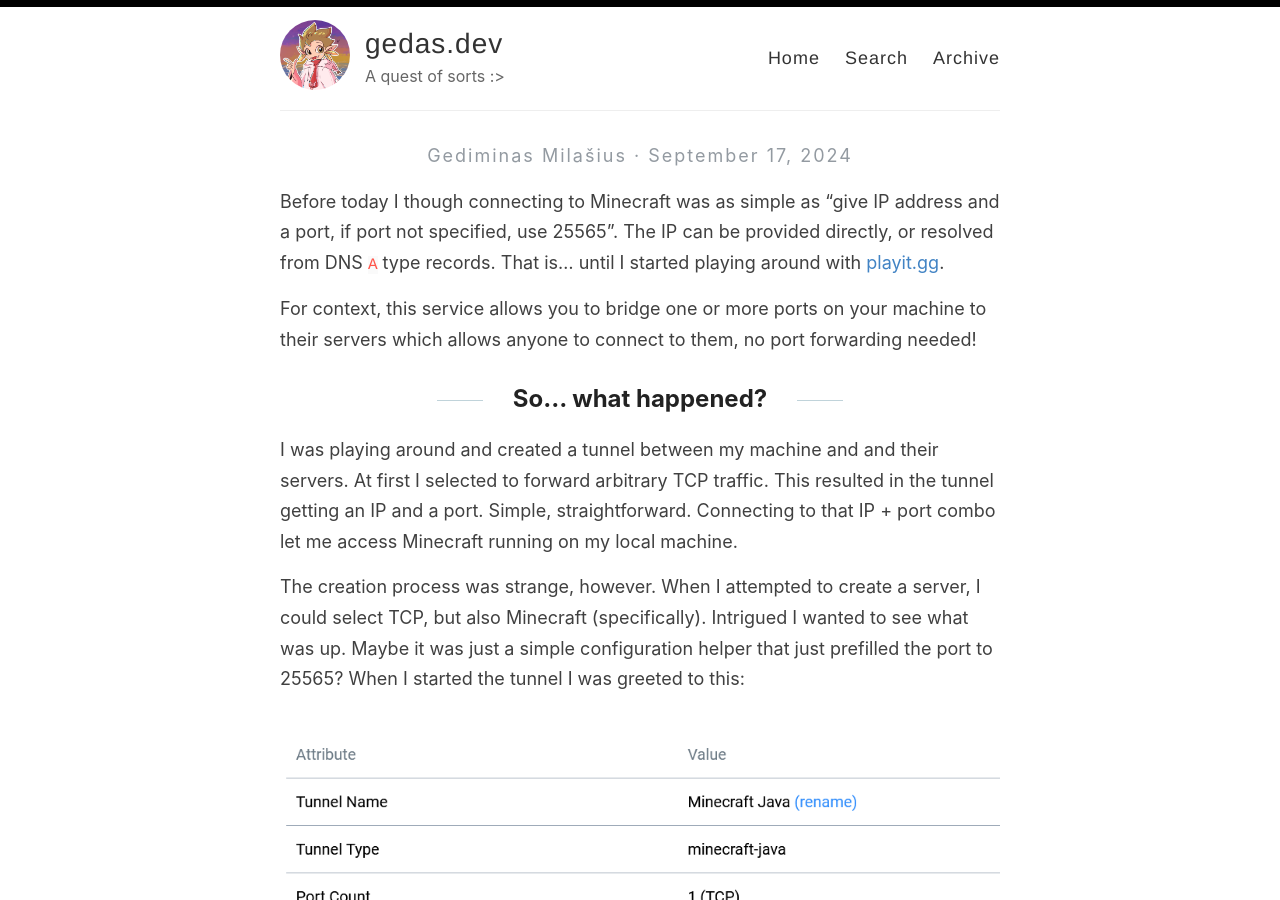
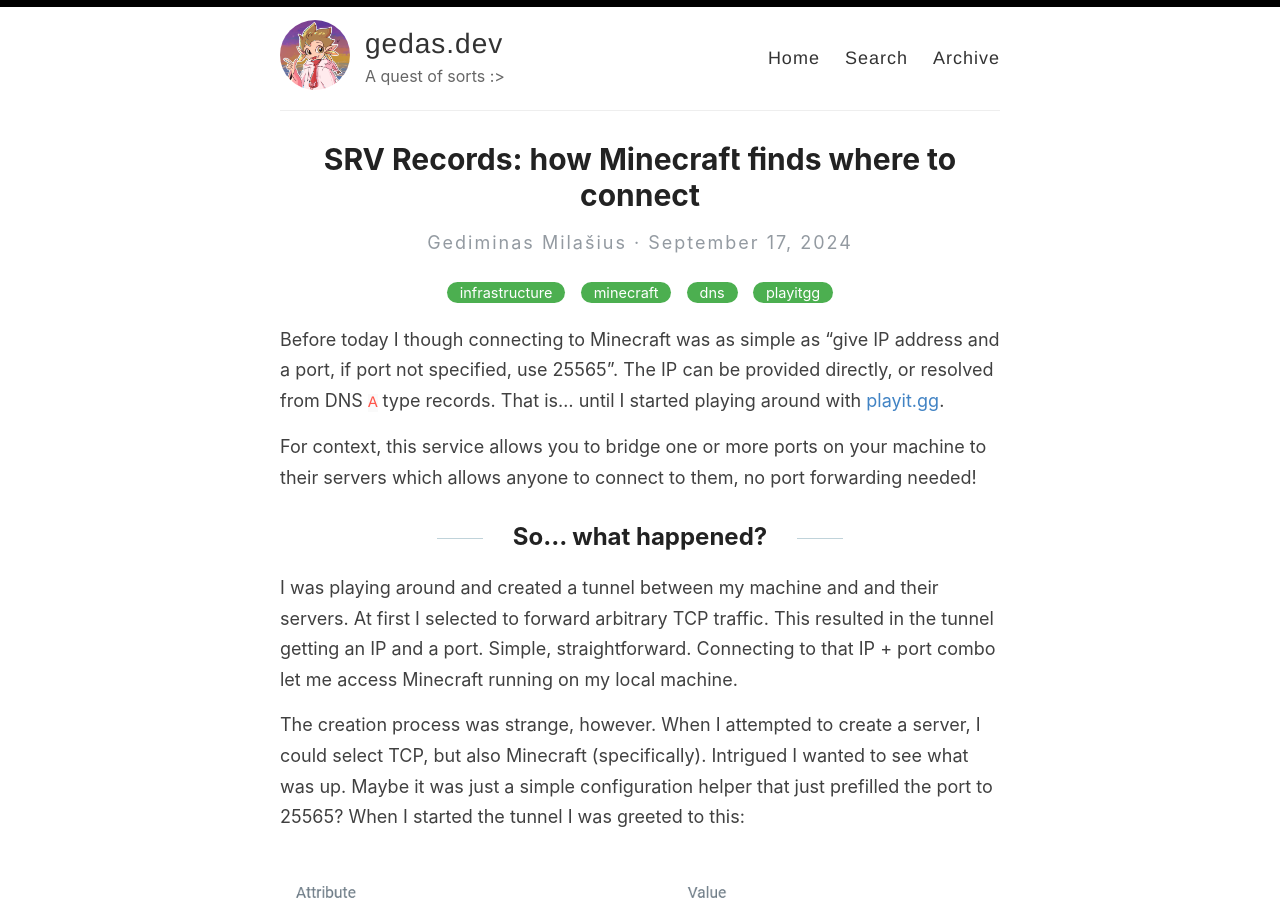
Before and after one commit to GedasFX/gedasfx.github.io, a Jekyll site: the page built from _posts/2024-09-17-minecraft-srv-records.md, in a window 1280 px wide and 900 px high. Built offline with Jekyll 4.4.1, drawn with Linux system fonts in a browser that asks for light colours; our own code applies the rules of GitHub Pages for plain Markdown files; comment, search, counter and statistics services are not loaded.

Commit message:
fix title

```diff
--- a/_posts/2024-09-17-minecraft-srv-records.md
+++ b/_posts/2024-09-17-minecraft-srv-records.md
@@ -1,6 +1,6 @@
 ---
 layout: post
-title: SRV Records: how Minecraft finds where to connect
+title: "SRV Records: how Minecraft finds where to connect"
 date: 2024-09-17
 categories: infrastructure minecraft dns playitgg
 ---
```
